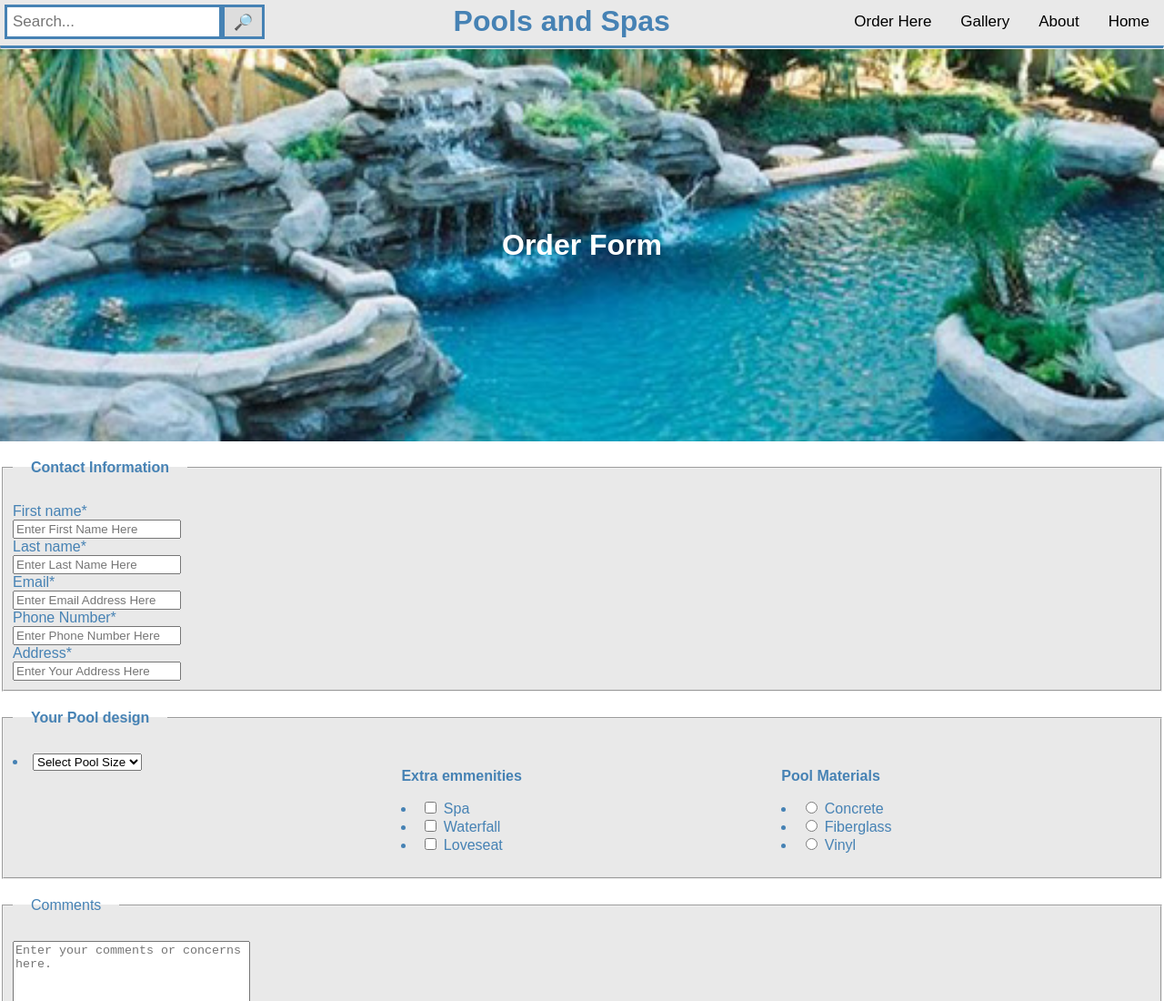
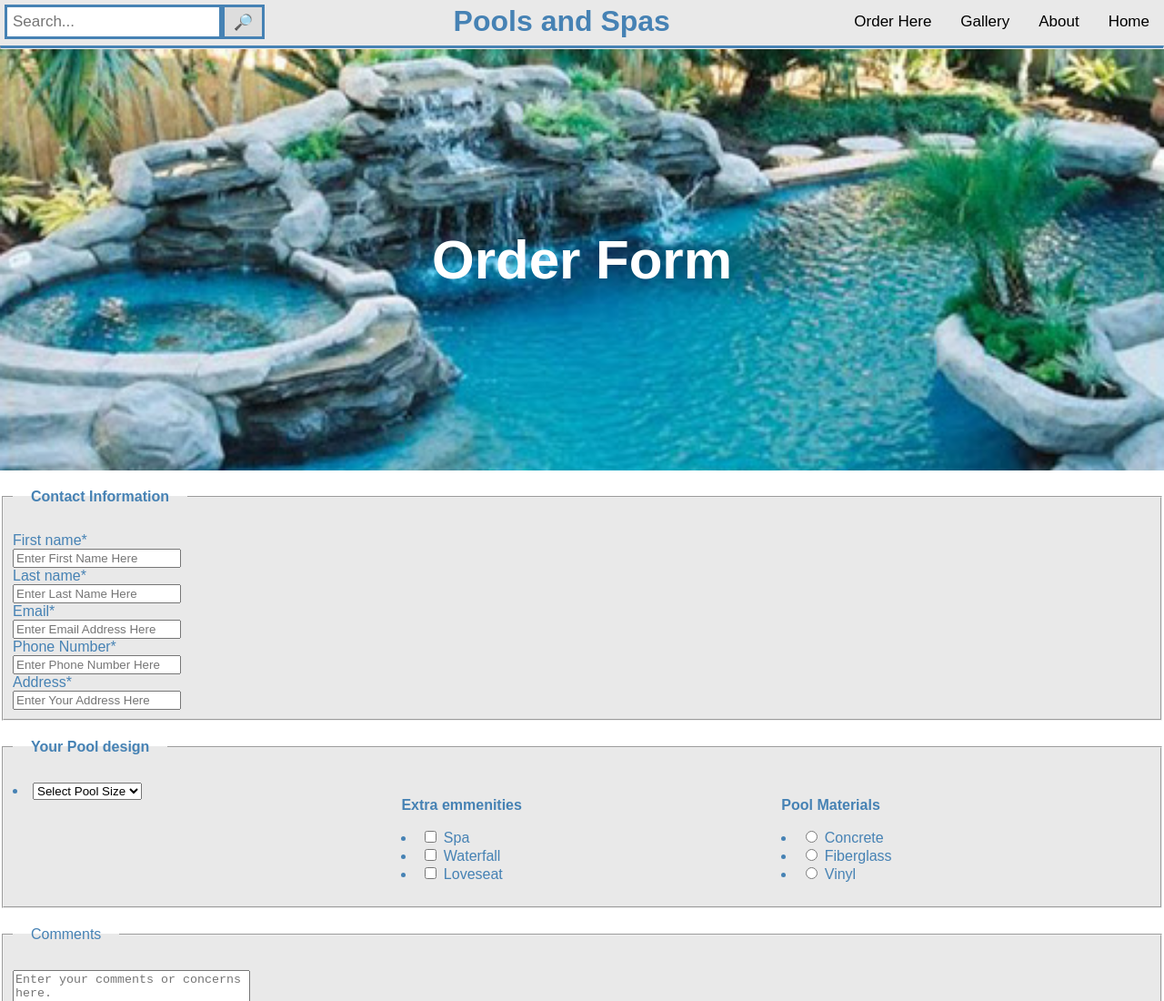
Before and after one commit to Roswal213/Unit-Group-Project, a plain HTML site: page Form.html in a window 1280 px wide. Shown: the top 1100 px of the page at 91% size. Drawn offline with Linux system fonts and the light colour scheme.

Commit message:
Fixed the order form page

```diff
--- a/Form.html
+++ b/Form.html
@@ -52,7 +52,7 @@
         <hr id="underline">
       </div>
       <div class="grid-container2">
-          <h1 id="logo">Order Form</h1>
+          <h1 id="logo" style="font-size: 60px;">Order Form</h1>
     </div>
     <form>
         <fieldset>
```
Also changed, not shown: ComputerDesign/Form.png (added), ComputerDesign/Home.png (added), images/homebackground.jpg (added), images/team.jpg (added).
